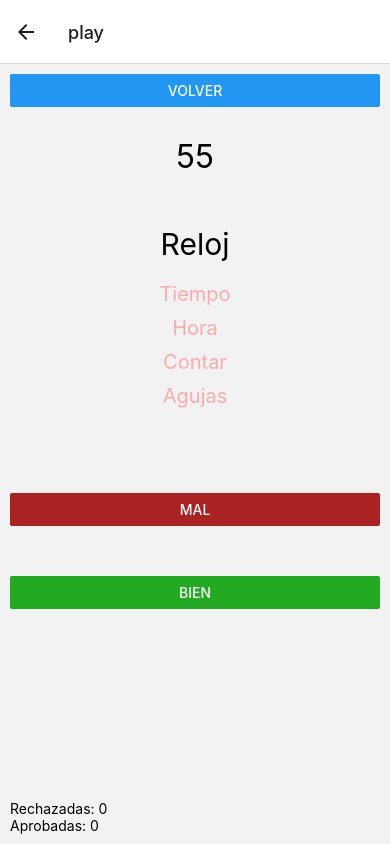
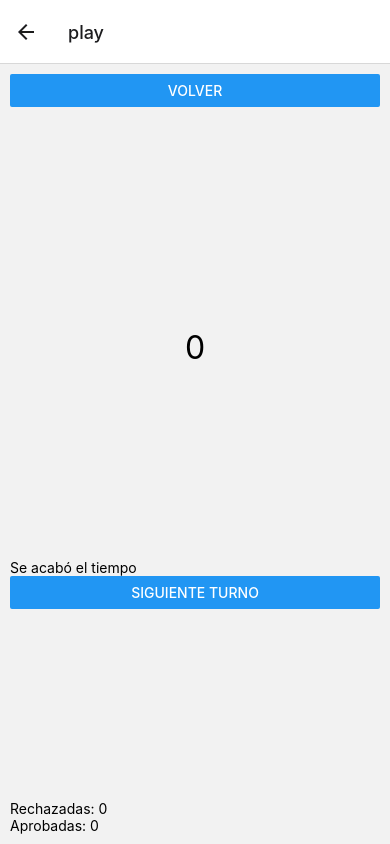
Before and after one commit to juanfrvera/adivina, a React Native app: screen /play in a window 390 px wide. Built offline with nearby package versions, Linux system fonts and the light colour scheme.

Commit message:
fix-timer: stale useEffect

```diff
--- a/view/play/out-of-time.jsx
+++ b/view/play/out-of-time.jsx
@@ -10,7 +10,7 @@ export default function OutOfTime(props) {
             <View>
                 <Text>Se acabó el tiempo</Text>
             </View>
-            <Button title="Siguiente" onPress={clickNext} />
+            <Button title="Siguiente turno" onPress={clickNext} />
         </View>
     )
 }
--- a/view/play/play.jsx
+++ b/view/play/play.jsx
@@ -5,7 +5,7 @@ import OutOfTime from "./out-of-time";
 import Timer from "./timer";
 import WordGuess from "./word-guess";
 
-const STARTING_TIME = 60;
+const STARTING_TIME = 5;
 
 export default function Play(props) {
     const clickBack = () => {
@@ -14,11 +14,11 @@ export default function Play(props) {
 
     const onReject = () => {
         setRejectedCount(r => r + 1);
-        pickFreshWordOrRestart();
+        pickFreshWordOrCleanUsedList();
     }
     const onApprove = () => {
         setApprovedCount(a => a + 1);
-        pickFreshWordOrRestart();
+        pickFreshWordOrCleanUsedList();
     }
 
     const getRandomNotUsedWord = () => {
@@ -29,7 +29,7 @@ export default function Play(props) {
     const getRandomWord = (wordList) => {
         return wordList[Math.floor(Math.random() * wordList.length)];
     }
-    const pickFreshWordOrRestart = () => {
+    const pickFreshWordOrCleanUsedList = () => {
         const freshWord = getRandomNotUsedWord();
 
         if (freshWord) {
@@ -42,6 +42,7 @@ export default function Play(props) {
     }
 
     const onNext = () => {
+        pickFreshWordOrCleanUsedList();
         setTime(STARTING_TIME);
     }
 
@@ -51,9 +52,7 @@ export default function Play(props) {
     const [usedWords, setUsedWords] = useState([]);
     const [word, setWord] = useState(getRandomNotUsedWord);
 
-    useEffect(() => {
-        setUsedWords(uw => [...uw, word]);
-    }, [word]);
+    useEffect(() => setUsedWords(uw => [...uw, word]), [word]);
 
     let currentSceen;
 
--- a/view/play/timer.jsx
+++ b/view/play/timer.jsx
@@ -14,9 +14,7 @@ export default function Timer(props) {
     const setTime = props.setTime;
 
     const createTimer = () => {
-        return setInterval(() => {
-            setTime(t => t - 1);
-        }, 1000);
+        return setInterval(() => setTime(t => t - 1), 1000);
     }
 
     const [timer, setTimer] = useState(createTimer);
@@ -25,22 +23,28 @@ export default function Timer(props) {
     useEffect(() => {
         if (prevTime != undefined) {
             if (prevTime > 0) {
+                // Time passed from 1 to 0, stop the timer
                 if (time == 0) {
-                    // Time passed from 1 to 0, stop the timer
                     clearInterval(timer);
                 }
             }
             else {
+                // Time passed from 0 to > 0, start the timer
                 if (time > 0) {
-                    // Time passed from 0 to > 0, start the timer
-                    setTimer(createTimer);
+                    setTimer(createTimer());
                 }
             }
         }
     }, [time]);
 
-    // Clear the timer interval when the component unmounts
-    useEffect(() => () => clearInterval(timer), []);
+    // Clear the timer interval when the component unmounts and after each timer refresh
+    // Returns a function that is used to clean the previous effect
+    useEffect(() => () => clearInterval(timer),
+        [
+            // It is needed to have an updated timer value
+            timer
+        ]
+    );
 
     return (<Text style={styles.timer}>{time}</Text>)
 }
```
